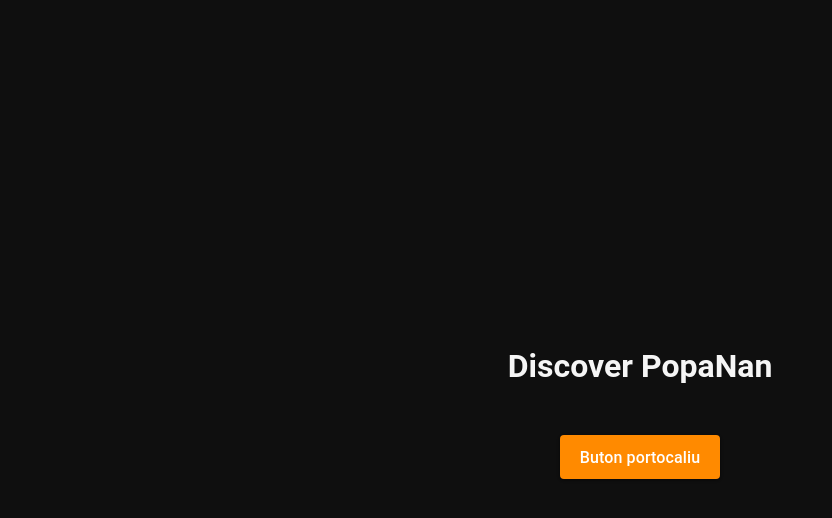
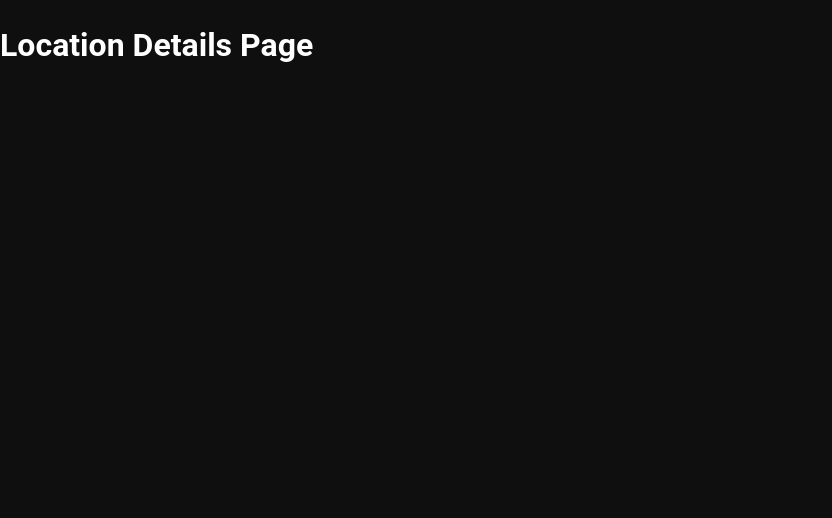
Before and after one commit to anarotaru20/discover-popanan, a Vue app in the folder frontend/: page /location/1 in a window 1280 px wide. Shown: the top 518 px of the page, without its empty margins (0-832 px from the left). Built offline with nearby package versions, Linux system fonts and the light colour scheme.

Commit message:
add frontend routes

```diff
--- a/frontend/package.json
+++ b/frontend/package.json
@@ -18,6 +18,7 @@
     "mapbox-gl": "^3.23.1",
     "pinia": "^3.0.4",
     "vue": "^3.5.32",
+    "vue-router": "^5.0.6",
     "vuetify": "^4.0.7"
   },
   "devDependencies": {
--- a/frontend/src/App.vue
+++ b/frontend/src/App.vue
@@ -1,24 +1,5 @@
 <template>
   <v-app>
-    <v-main>
-      <div class="test-page">
-        <h1>Discover PopaNan</h1>
-
-        <v-btn color="primary" size="large"> Buton portocaliu </v-btn>
-      </div>
-    </v-main>
+    <router-view />
   </v-app>
 </template>
-
-<style scoped>
-.test-page {
-  min-height: 100vh;
-  background: #0f0f0f;
-  color: #f5f5f5;
-  display: flex;
-  flex-direction: column;
-  align-items: center;
-  justify-content: center;
-  gap: 24px;
-}
-</style>
--- a/frontend/src/main.js
+++ b/frontend/src/main.js
@@ -4,10 +4,12 @@ import { createPinia } from "pinia";
 import App from "./App.vue";
 
 import vuetify from "./plugins/vuetify";
+import router from "./router";
 
 const app = createApp(App);
 
 app.use(createPinia());
 app.use(vuetify);
+app.use(router)
 
 app.mount("#app");
--- a/frontend/src/router/index.js
+++ b/frontend/src/router/index.js
@@ -0,0 +1,48 @@
+import { createRouter, createWebHistory } from "vue-router";
+
+import LandingView from "@/views/LandingView.vue";
+import MapView from "@/views/MapView.vue";
+import ToursView from "@/views/ToursView.vue";
+import TourDetailsView from "@/views/TourDetailsView.vue";
+import LocationDetailsView from "@/views/LocationDetailsView.vue";
+import AboutView from "@/views/AboutView.vue";
+
+const routes = [
+  {
+    path: "/",
+    name: "landing",
+    component: LandingView,
+  },
+  {
+    path: "/map",
+    name: "map",
+    component: MapView,
+  },
+  {
+    path: "/tours",
+    name: "tours",
+    component: ToursView,
+  },
+  {
+    path: "/tours/:slug",
+    name: "tour-details",
+    component: TourDetailsView,
+  },
+  {
+    path: "/location/:slug",
+    name: "location-details",
+    component: LocationDetailsView,
+  },
+  {
+    path: "/about",
+    name: "about",
+    component: AboutView,
+  },
+];
+
+const router = createRouter({
+  history: createWebHistory(),
+  routes,
+});
+
+export default router;
--- /dev/null
+++ b/frontend/src/views/AboutView.vue
@@ -0,0 +1,5 @@
+<template>
+  <div class="page">
+    <h1>About Page</h1>
+  </div>
+</template>
--- /dev/null
+++ b/frontend/src/views/LandingView.vue
@@ -0,0 +1,5 @@
+<template>
+  <div class="page">
+    <h1>Landing Page</h1>
+  </div>
+</template>
--- /dev/null
+++ b/frontend/src/views/LocationDetailsView.vue
@@ -0,0 +1,5 @@
+<template>
+  <div class="page">
+    <h1>Location Details Page</h1>
+  </div>
+</template>
--- /dev/null
+++ b/frontend/src/views/MapView.vue
@@ -0,0 +1,5 @@
+<template>
+  <div class="page">
+    <h1>Map Page</h1>
+  </div>
+</template>
--- /dev/null
+++ b/frontend/src/views/TourDetailsView.vue
@@ -0,0 +1,5 @@
+<template>
+  <div class="page">
+    <h1>Tour Details Page</h1>
+  </div>
+</template>
--- /dev/null
+++ b/frontend/src/views/ToursView.vue
@@ -0,0 +1,5 @@
+<template>
+  <div class="page">
+    <h1>Tours Page</h1>
+  </div>
+</template>
```
Also changed, not shown: frontend/src/components/layout/Footer.vue (added), frontend/src/components/layout/Navbar.vue (added), 1 other file (tests, documents, lock files or other folders).
